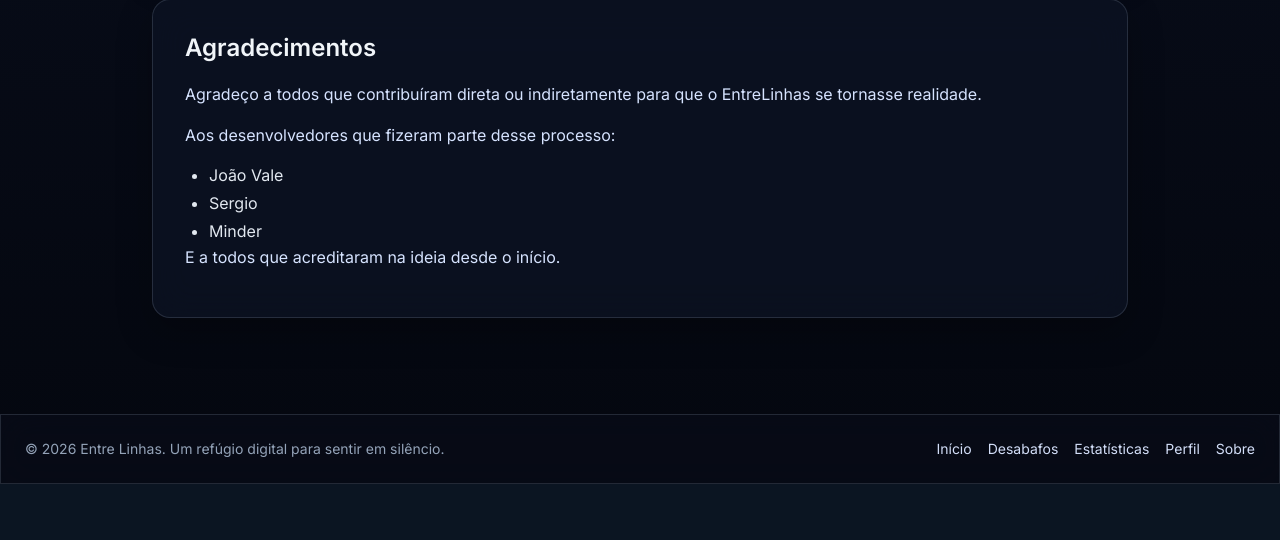
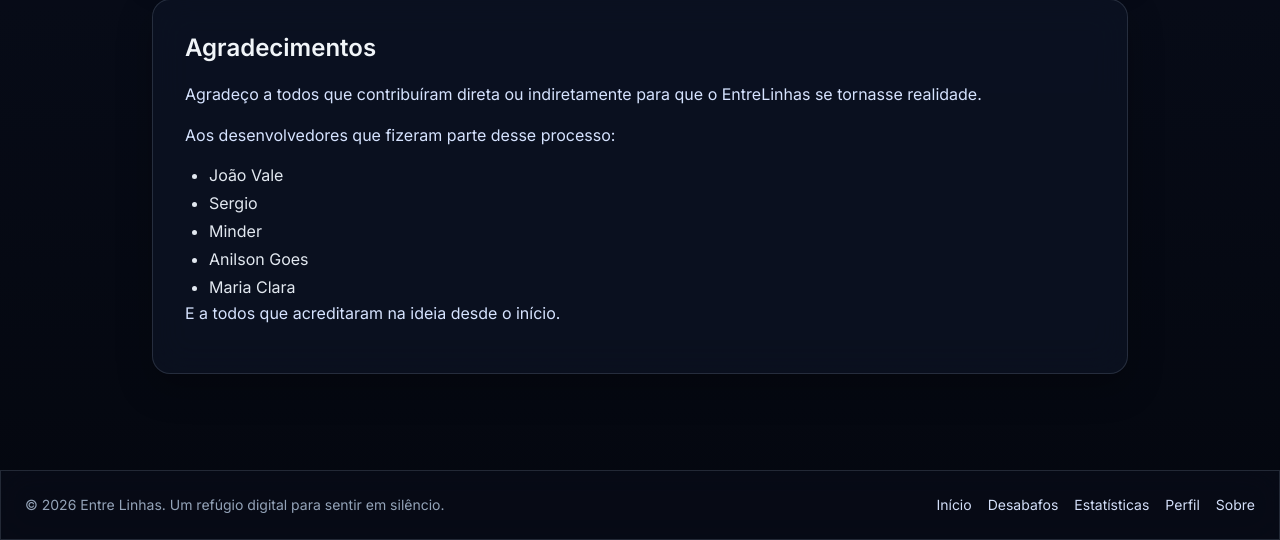
Before and after one commit to CodeByRamos/EntreLinhas.Project, a Flask app: template templates/about.html in a window 1280 px wide. Shown: the part 1109-1649 px from the top of the page. Before the commit the page ends 1593 px from the top, so only its background shows below. Run offline with Flask 3, Linux system fonts and the light colour scheme; the template is opened without the code that fills it, so the values that code supplies are empty; some libraries are stand-ins or nearby versions.

Commit message:
mudanca na pagina about

```diff
--- a/templates/about.html
+++ b/templates/about.html
@@ -34,6 +34,8 @@
       <li>João Vale</li>
       <li>Sergio</li>
       <li>Minder</li>
+      <li>Anilson Goes</li>
+      <li>Maria Clara</li>
     </ul>
     <p>E a todos que acreditaram na ideia desde o início.</p>
   </section>
```
